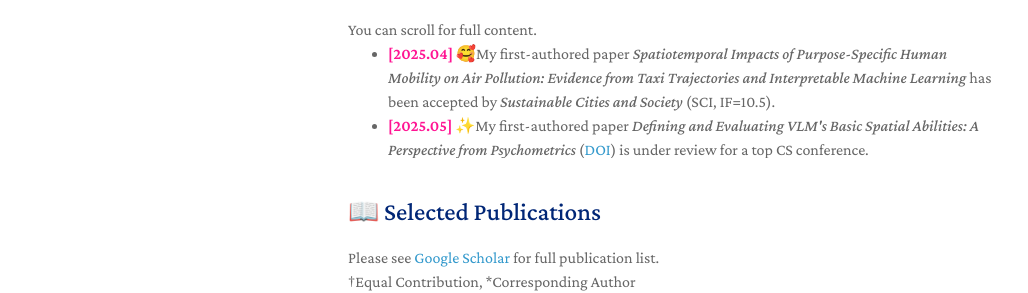
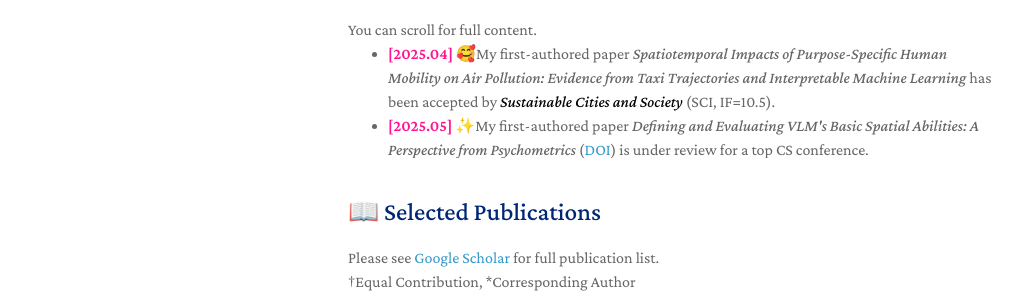
Before and after one commit to ruaruaxu/ruaruaxu.github.io, a Jekyll site: the page built from index.md, in a window 1280 px wide. Shown: the part 495-788 px from the top of the page, without its empty margins (122-1150 px from the left). Built offline with Jekyll 4.4.1, drawn with Linux system fonts in a browser that asks for light colours; a style sheet for code colours, icons or effects is not loaded.

Commit message:
Update news.md

```diff
--- a/_includes/news.md
+++ b/_includes/news.md
@@ -1,7 +1,7 @@
 <div style="height: 140px; overflow-y: scroll">
     You can scroll for full content.
     <ul>
-        <li><b><font color="DeepPink">[2025.04]</font></b> 🥰My first-authored paper <i>Spatiotemporal Impacts of Purpose-Specific Human Mobility on Air Pollution: Evidence from Taxi Trajectories and Interpretable Machine Learning</i> has been accepted by <i>Sustainable Cities and Society</i> (SCI, IF=10.5).</li>
+        <li><b><font color="DeepPink">[2025.04]</font></b> 🥰My first-authored paper <i>Spatiotemporal Impacts of Purpose-Specific Human Mobility on Air Pollution: Evidence from Taxi Trajectories and Interpretable Machine Learning</i> has been accepted by <i><strong>Sustainable Cities and Society</strong></i> (SCI, IF=10.5).</li>
         <li><b><font color="DeepPink">[2025.05]</font></b> ✨My first-authored paper <i>Defining and Evaluating VLM's Basic Spatial Abilities: A Perspective from Psychometrics</i> (<a href="https://arxiv.org/abs/2502.11859">DOI</a>) is under review for a top CS conference.</li>
         <li><b><font color="DeepPink">[2025.02]</font></b> 🥳I got a PhD offer from the <strong>University of Cambridge</strong>.</li>
         <li><b>[2024.11]</b> I received Comprehensive Excellence Award of Tsinghua.</li>
```
